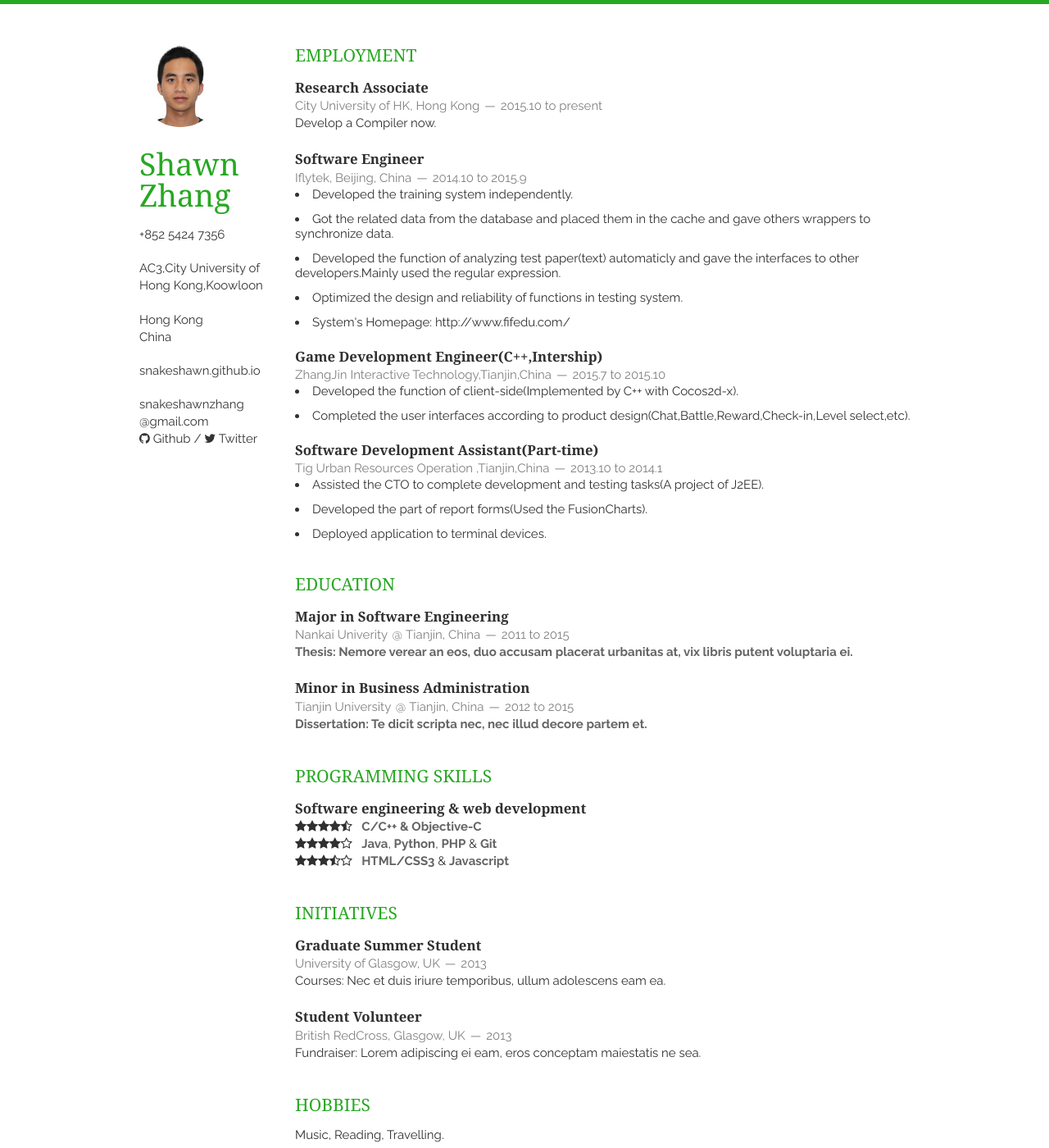
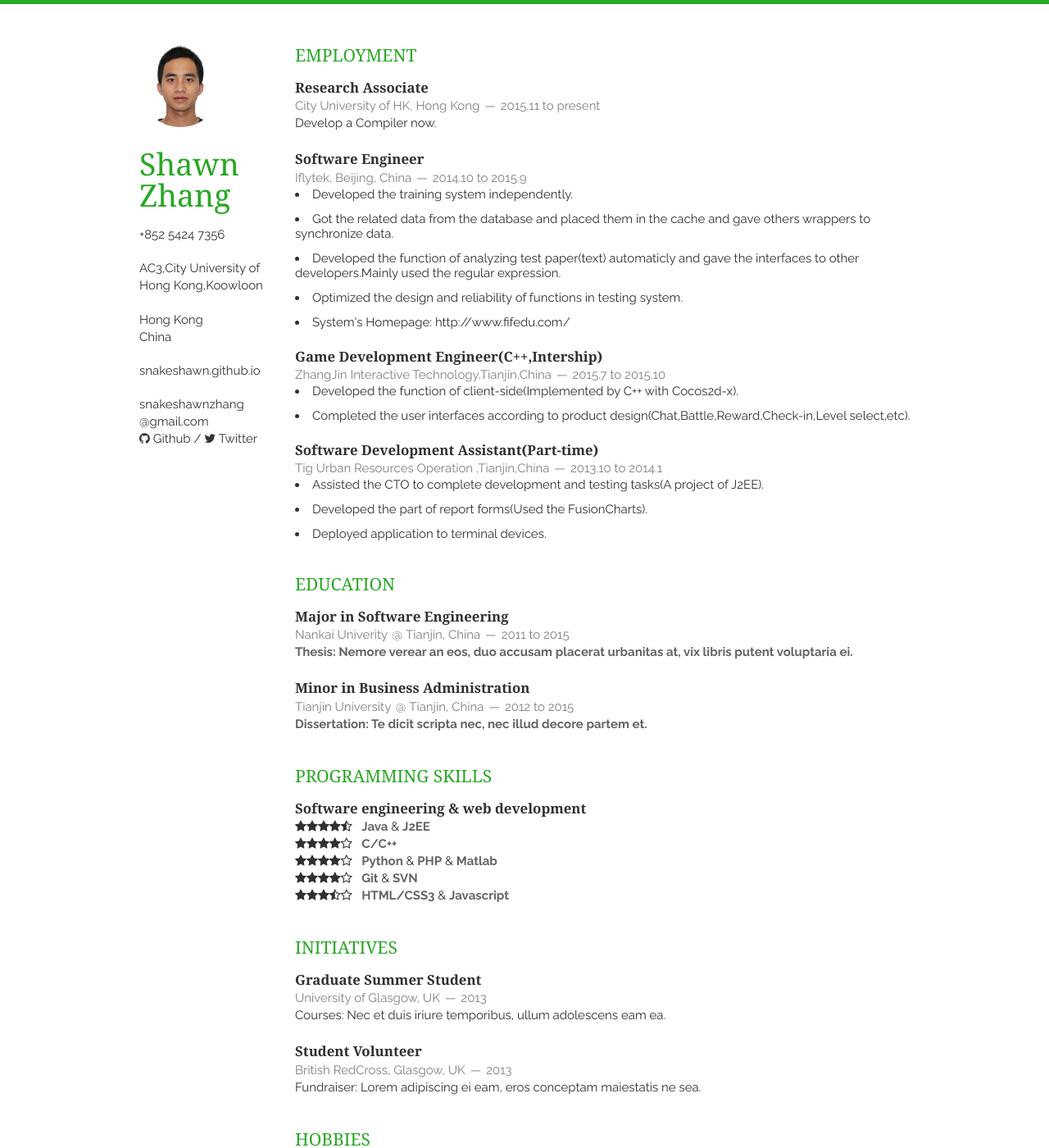
Before and after one commit to xzhcn6/vitae, a Jekyll site: the page built from index.html, in a window 1280 px wide and 1400 px high. Shown: the whole window at 82% size. Built offline with Jekyll 4.4.1, drawn with Linux system fonts in a browser that asks for light colours; nearby versions of some CDN libraries; Markdown is read by kramdown in place of the engine named in the settings; the list of posts is cut into pages by our own code.

Commit message:
[+]Skill.

```diff
--- a/_includes/employment.html
+++ b/_includes/employment.html
@@ -3,7 +3,7 @@
     <article>
         <header>
             <h1>Research Associate</h1>
-            <span><address>City University of HK, Hong Kong</address><time>2015.10 to present</time></span>
+            <span><address>City University of HK, Hong Kong</address><time>2015.11 to present</time></span>
         </header>
         <p>
             Develop a Compiler now.
--- a/_includes/skills.html
+++ b/_includes/skills.html
@@ -2,18 +2,26 @@
     <h1>Programming Skills</h1>
     <article>
         <header>
-            <h1>Software engineering & web development</h1>
+            <h1>Software engineering &amp; web development</h1>
         </header>
         <p>
-            <i class="fa fa-star"></i><i class="fa fa-star"></i><i class="fa fa-star"></i><i class="fa fa-star"></i><i class="fa fa-star-half-o"></i>
-            &nbsp;&nbsp;<em>C/C++ & Objective-C</em>
+        <i class="fa fa-star"></i><i class="fa fa-star"></i><i class="fa fa-star"></i><i class="fa fa-star"></i><i class="fa fa-star-half-o"></i>
+        &nbsp;&nbsp;<em>Java</em> &amp; <em>J2EE</em>
         <p>
-            <i class="fa fa-star"></i><i class="fa fa-star"></i><i class="fa fa-star"></i><i class="fa fa-star"></i><i class="fa fa-star-o"></i>
-            &nbsp;&nbsp;<em>Java</em>, <em>Python</em>, <em>PHP</em> &amp; <em>Git</em>
+        <i class="fa fa-star"></i><i class="fa fa-star"></i><i class="fa fa-star"></i><i class="fa fa-star"></i><i class="fa fa-star-o"></i>
+        &nbsp;&nbsp;<em>C/C++ </em>
         </p>
         <p>
-            <i class="fa fa-star"></i><i class="fa fa-star"></i><i class="fa fa-star"></i><i class="fa fa-star-half-o"></i><i class="fa fa-star-o"></i>
-            &nbsp;&nbsp;<em>HTML/CSS3</em> &amp; <em>Javascript</em>
+        <i class="fa fa-star"></i><i class="fa fa-star"></i><i class="fa fa-star"></i><i class="fa fa-star"></i><i class="fa fa-star-o"></i>
+        &nbsp;&nbsp;<em>Python </em> &amp; <em>PHP</em> &amp; <em>Matlab</em>
+        </p>
+        <p>
+        <i class="fa fa-star"></i><i class="fa fa-star"></i><i class="fa fa-star"></i><i class="fa fa-star"></i><i class="fa fa-star-o"></i>
+        &nbsp;&nbsp;<em>Git </em> &amp; <em>SVN</em>
+        </p>
+        <p>
+        <i class="fa fa-star"></i><i class="fa fa-star"></i><i class="fa fa-star"></i><i class="fa fa-star-half-o"></i><i class="fa fa-star-o"></i>
+        &nbsp;&nbsp;<em>HTML/CSS3</em> &amp; <em>Javascript</em>
         </p>
     </article>
 </section>
```
